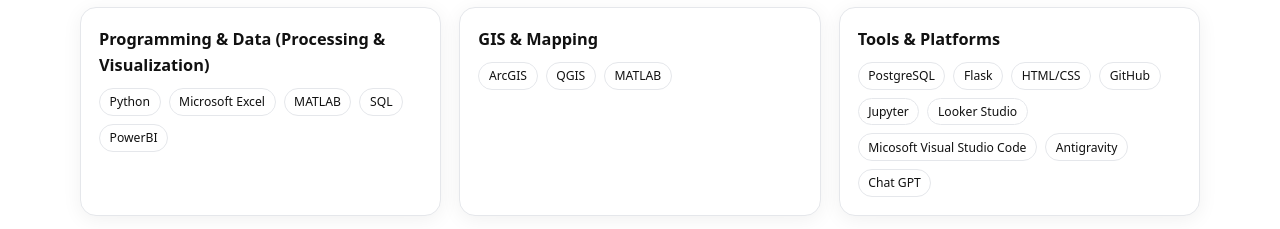
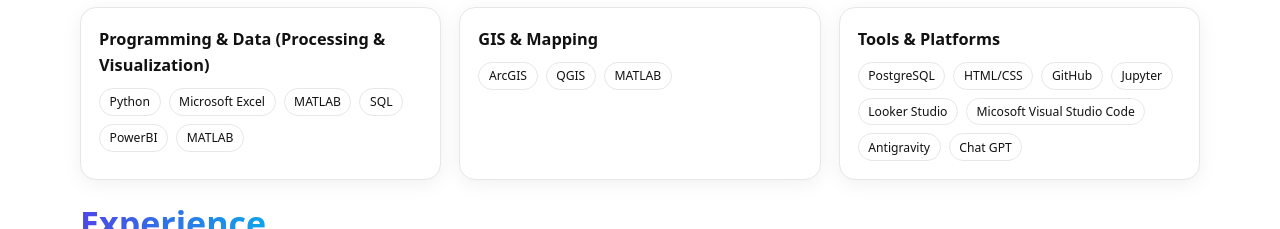
Before and after one commit to raihanr7/Portfolio-Raihan, a plain HTML site: page index.html in a window 1280 px wide. Shown: the part 558-787 px from the top of the page. Drawn offline with Linux system fonts and the light colour scheme.

Commit message:
edit readme

```diff
--- a/index.html
+++ b/index.html
@@ -286,6 +286,7 @@
               <span class="pill">MATLAB</span>
               <span class="pill">SQL</span>
               <span class="pill">PowerBI</span>
+              <span class="pill">MATLAB</span>
             </div>
           </div>
         </div>
@@ -304,7 +305,6 @@
             <h3 class="h3" style="margin-bottom:10px">Tools & Platforms</h3>
             <div class="chips small">
               <span class="pill">PostgreSQL</span>
-              <span class="pill">Flask</span>
               <span class="pill">HTML/CSS</span>
               <span class="pill">GitHub</span>
               <span class="pill">Jupyter</span>
```
Also changed, not shown: 1 other file.
